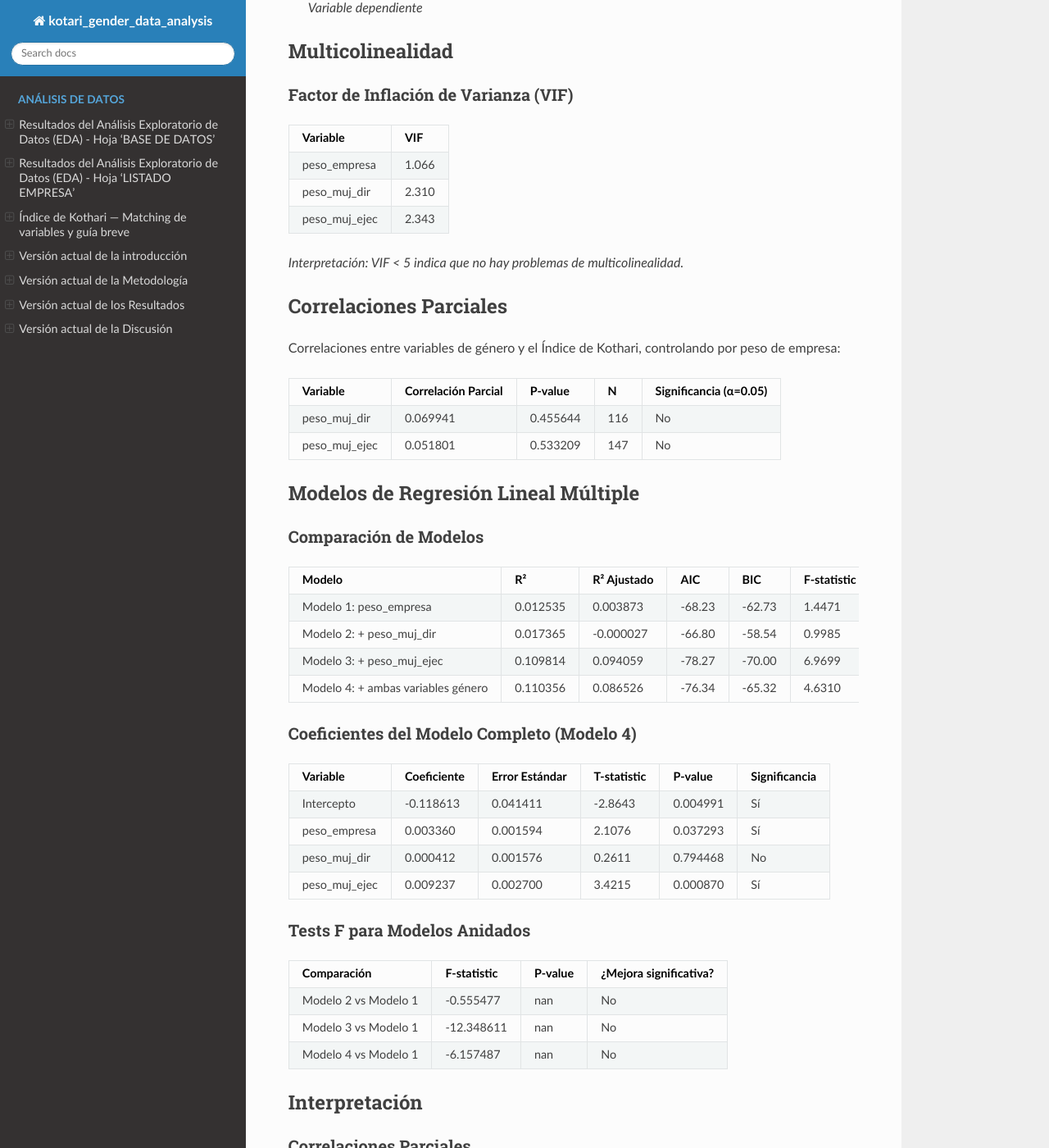
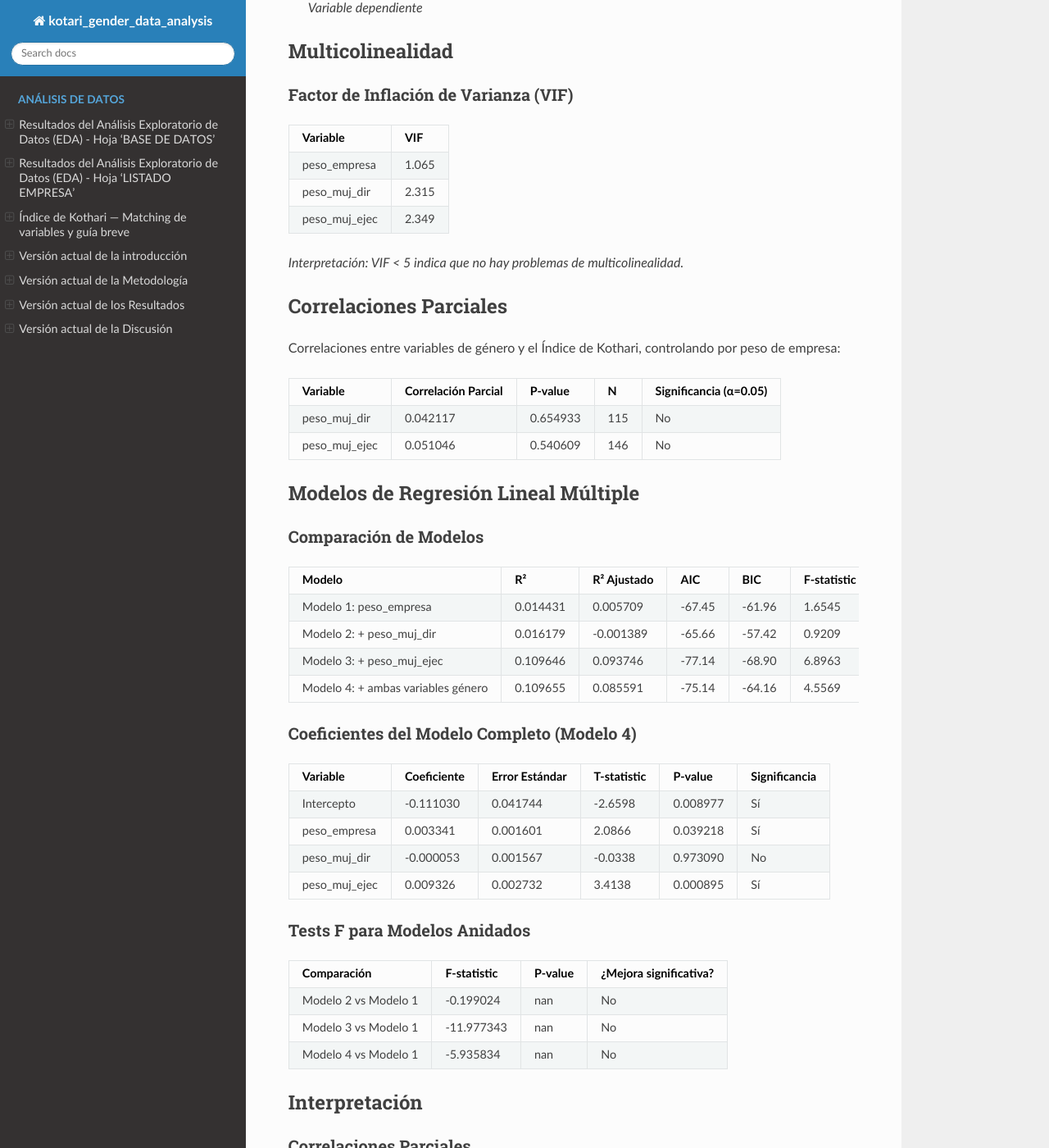
Before and after one commit to gabrielortegaproyectos/kotary_data_analysis, a Sphinx documentation site: the page built from docs/source/note_05_Gender_Weight_Analysis_Controlled.md, in a window 1280 px wide and 1400 px high, scrolled down 647 px. Shown: the whole window at 82% size. Built offline with Sphinx 7.4.7 and the Read the Docs theme 3.1.0, drawn with Linux system fonts in a browser that asks for light colours.

Commit message:
Update documentation and analysis files for gender and weight data
Adds new analysis excluding CODELCO to assess its impact on results, updates regression parameters and statistical metrics in existing notes, and includes placeholder files for modern references and reference checks.

Improves clarity and accuracy of documentation with updated results and correlations. Adds new visualizations to the .gitignore file to prevent tracking.

```diff
--- a/docs/source/note_05_Gender_Weight_Analysis_Controlled.md
+++ b/docs/source/note_05_Gender_Weight_Analysis_Controlled.md
@@ -23,9 +23,9 @@ En el análisis anterior (notebook 04), se encontró que el peso de empresa tien
 
 | Variable | VIF |
 |----------|-----|
-| peso_empresa | 1.066 |
-| peso_muj_dir | 2.310 |
-| peso_muj_ejec | 2.343 |
+| peso_empresa | 1.065 |
+| peso_muj_dir | 2.315 |
+| peso_muj_ejec | 2.349 |
 
 *Interpretación: VIF < 5 indica que no hay problemas de multicolinealidad.*
 
@@ -35,8 +35,8 @@ Correlaciones entre variables de género y el Índice de Kothari, controlando po
 
 | Variable | Correlación Parcial | P-value | N | Significancia (α=0.05) |
 |----------|---------------------|---------|---|------------------------|
-| peso_muj_dir | 0.069941 | 0.455644 | 116 | No |
-| peso_muj_ejec | 0.051801 | 0.533209 | 147 | No |
+| peso_muj_dir | 0.042117 | 0.654933 | 115 | No |
+| peso_muj_ejec | 0.051046 | 0.540609 | 146 | No |
 
 ## Modelos de Regresión Lineal Múltiple
 
@@ -44,27 +44,27 @@ Correlaciones entre variables de género y el Índice de Kothari, controlando po
 
 | Modelo | R² | R² Ajustado | AIC | BIC | F-statistic | P-value |
 |--------|-----|-------------|-----|-----|-------------|---------|
-| Modelo 1: peso_empresa | 0.012535 | 0.003873 | -68.23 | -62.73 | 1.4471 | 0.231486 |
-| Modelo 2: + peso_muj_dir | 0.017365 | -0.000027 | -66.80 | -58.54 | 0.9985 | 0.371670 |
-| Modelo 3: + peso_muj_ejec | 0.109814 | 0.094059 | -78.27 | -70.00 | 6.9699 | 0.001398 |
-| Modelo 4: + ambas variables género | 0.110356 | 0.086526 | -76.34 | -65.32 | 4.6310 | 0.004315 |
+| Modelo 1: peso_empresa | 0.014431 | 0.005709 | -67.45 | -61.96 | 1.6545 | 0.200973 |
+| Modelo 2: + peso_muj_dir | 0.016179 | -0.001389 | -65.66 | -57.42 | 0.9209 | 0.401149 |
+| Modelo 3: + peso_muj_ejec | 0.109646 | 0.093746 | -77.14 | -68.90 | 6.8963 | 0.001498 |
+| Modelo 4: + ambas variables género | 0.109655 | 0.085591 | -75.14 | -64.16 | 4.5569 | 0.004747 |
 
 ### Coeficientes del Modelo Completo (Modelo 4)
 
 | Variable | Coeficiente | Error Estándar | T-statistic | P-value | Significancia |
 |----------|-------------|----------------|-------------|---------|---------------|
-| Intercepto | -0.118613 | 0.041411 | -2.8643 | 0.004991 | Sí |
-| peso_empresa | 0.003360 | 0.001594 | 2.1076 | 0.037293 | Sí |
-| peso_muj_dir | 0.000412 | 0.001576 | 0.2611 | 0.794468 | No |
-| peso_muj_ejec | 0.009237 | 0.002700 | 3.4215 | 0.000870 | Sí |
+| Intercepto | -0.111030 | 0.041744 | -2.6598 | 0.008977 | Sí |
+| peso_empresa | 0.003341 | 0.001601 | 2.0866 | 0.039218 | Sí |
+| peso_muj_dir | -0.000053 | 0.001567 | -0.0338 | 0.973090 | No |
+| peso_muj_ejec | 0.009326 | 0.002732 | 3.4138 | 0.000895 | Sí |
 
 ### Tests F para Modelos Anidados
 
 | Comparación | F-statistic | P-value | ¿Mejora significativa? |
 |-------------|-------------|---------|------------------------|
-| Modelo 2 vs Modelo 1 | -0.555477 | nan | No |
-| Modelo 3 vs Modelo 1 | -12.348611 | nan | No |
-| Modelo 4 vs Modelo 1 | -6.157487 | nan | No |
+| Modelo 2 vs Modelo 1 | -0.199024 | nan | No |
+| Modelo 3 vs Modelo 1 | -11.977343 | nan | No |
+| Modelo 4 vs Modelo 1 | -5.935834 | nan | No |
 
 ## Interpretación
 
```
Also changed, not shown: docs/source/note_03_Kothari_Regression.md (+13 -13 lines), docs/source/note_06_Gender_Weight_Analysis_Sin_CODELCO.md (added, +63 -0 lines), docs/modern_references.md (added), docs/source/references_check.md (added), docs/source/references_check_suficiencia.md (added), 1 other file.
